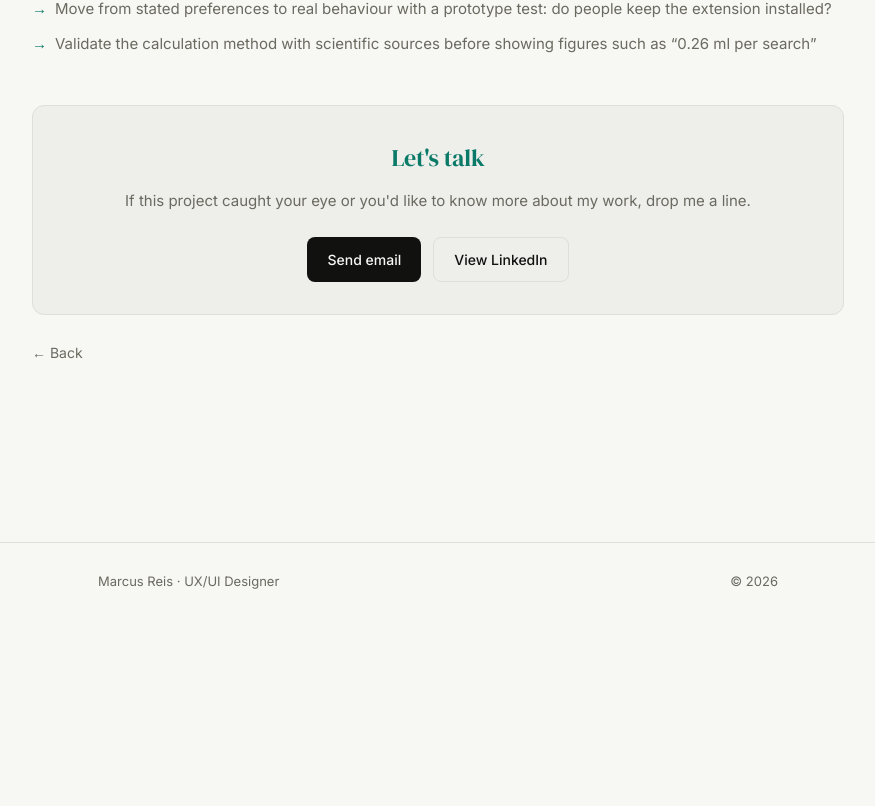
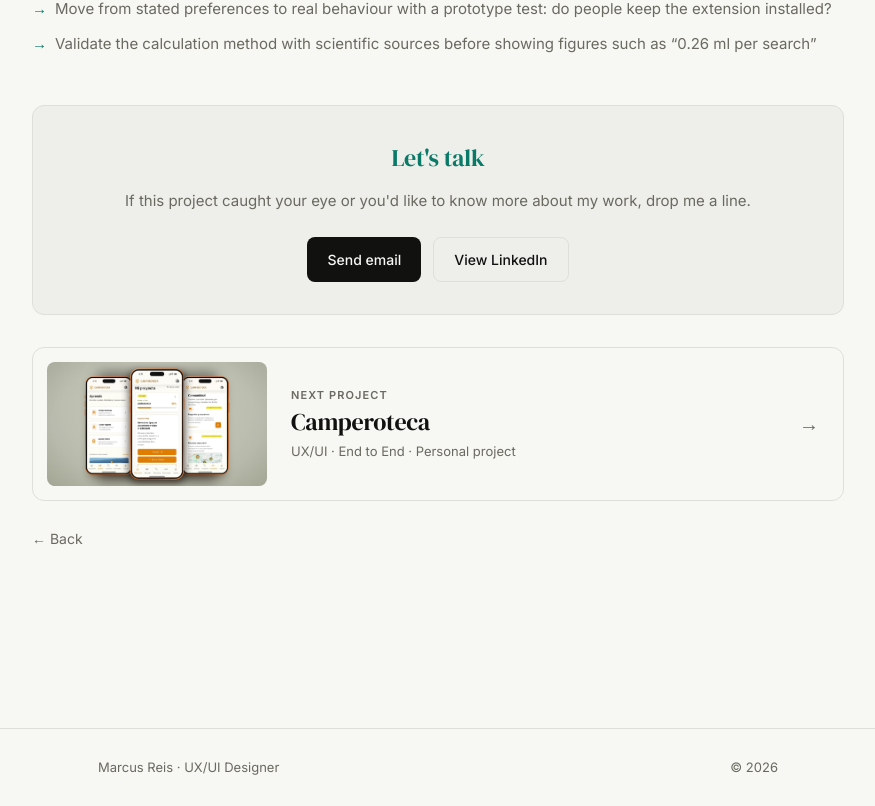
Before and after one commit to mvreissilva/mvreis_portafolio, a Next.js app: page /en/work/riptide in a window 1280 px wide. Shown: the part 8161-8967 px from the top of the page, without its empty margins (202-1077 px from the left). Before the commit the page ends 8781 px from the top, so only its background shows below. Built offline with nearby package versions, Linux system fonts and the light colour scheme.

Commit message:
Case studies: tarjeta 'Siguiente proyecto' al final (preview)
Co-Authored-By: Claude Opus 5.5 <noreply@anthropic.com>
Claude-Session: https://claude.ai/code/session_01BVwbc6KKsV18LtJHByUVY1

```diff
--- a/app/[lang]/work/camperoteca/page.tsx
+++ b/app/[lang]/work/camperoteca/page.tsx
@@ -7,6 +7,7 @@ import Link from "next/link";
 import Image from "next/image";
 import { Reveal } from "@/components/ui/Reveal";
 import CaseStudyNav from "@/components/ui/CaseStudyNav";
+import NextProject from "@/components/ui/NextProject";
 
 interface Props {
   params: Promise<{ lang: string }>;
@@ -1543,6 +1544,8 @@ export default async function CamperotecaPage({ params }: Props) {
             </div>
           </div>
 
+          <NextProject lang={lang} current="camperoteca" />
+
           {/* Volver */}
           <div style={{ display: "flex", gap: "1rem", flexWrap: "wrap", alignItems: "center", marginTop: "1.5rem" }}>
             <Link
--- a/app/[lang]/work/riptide/page.tsx
+++ b/app/[lang]/work/riptide/page.tsx
@@ -2,6 +2,7 @@ import type { Metadata } from "next";
 import Link from "next/link";
 import { LANGS, type Lang } from "@/lib/i18n";
 import CaseStudyNav from "@/components/ui/CaseStudyNav";
+import NextProject from "@/components/ui/NextProject";
 import ZoomableImage from "@/components/ui/ZoomableImage";
 import { Reveal } from "@/components/ui/Reveal";
 import { pageMetadata } from "@/lib/site";
@@ -658,6 +659,8 @@ export default async function RiptidePage({ params }: { params: Promise<{ lang:
           </div>
         </div>
 
+        <NextProject lang={lang} current="riptide" />
+
         <div style={{ marginTop: "1.5rem" }}>
           <Link href={`/${lang}`} style={{ fontSize: "0.875rem", color: "var(--muted)", textDecoration: "none" }}>{C.back}</Link>
         </div>
--- a/app/globals.css
+++ b/app/globals.css
@@ -144,3 +144,32 @@ details > summary::-webkit-details-marker { display: none; }
   .zi-scroll { justify-content: flex-start; }
   .zi-full { max-width: none; max-height: none; width: 1400px; }
 }
+
+/* ── Siguiente proyecto (final de case study) ── */
+.next-project {
+  display: grid; grid-template-columns: 220px 1fr auto; align-items: center; gap: 1.5rem;
+  margin-top: 2rem; padding: 0.875rem 1.5rem 0.875rem 0.875rem;
+  border: 1px solid var(--border); border-radius: 0.75rem;
+  color: var(--ink); text-decoration: none;
+  transition: border-color 0.2s, background-color 0.2s;
+}
+.next-project:hover { border-color: var(--accent); }
+.next-project:focus-visible { outline: 2px solid var(--accent); outline-offset: 3px; }
+.next-project__thumb {
+  position: relative; display: block; aspect-ratio: 16 / 9; border-radius: 0.5rem; overflow: hidden;
+  background: var(--surface);
+}
+.next-project__body { display: flex; flex-direction: column; gap: 0.25rem; min-width: 0; }
+.next-project__label {
+  font-size: 0.6875rem; font-weight: 600; letter-spacing: 0.1em; text-transform: uppercase; color: var(--muted);
+}
+.next-project__title { font-family: var(--font-serif); font-size: 1.5rem; line-height: 1.2; letter-spacing: -0.01em; }
+.next-project__tag { font-size: 0.8125rem; color: var(--muted); }
+.next-project__arrow { font-size: 1.25rem; color: var(--muted); transition: transform 0.2s, color 0.2s; }
+.next-project:hover .next-project__arrow { color: var(--accent); transform: translateX(4px); }
+.next-project:hover .next-project__title { color: var(--accent); }
+@media (max-width: 640px) {
+  .next-project { grid-template-columns: 1fr auto; gap: 1rem; padding: 0.75rem 1.25rem 1.25rem 0.75rem; }
+  .next-project__thumb { grid-column: 1 / -1; }
+  .next-project__body { padding-left: 0.5rem; }
+}
--- /dev/null
+++ b/components/ui/NextProject.tsx
@@ -0,0 +1,41 @@
+import Link from "next/link";
+import Image from "next/image";
+import { t, LANGS, type Lang } from "@/lib/i18n";
+
+const LABEL: Record<Lang, string> = {
+  es: "Siguiente proyecto",
+  en: "Next project",
+  pt: "Próximo projeto",
+};
+
+/**
+ * Tarjeta "Siguiente proyecto" al final de cada case study.
+ * Recorre la lista de proyectos de lib/i18n en orden y vuelve al primero al llegar al final.
+ */
+export default function NextProject({ lang: rawLang, current }: { lang: string; current: string }) {
+  const lang: Lang = (LANGS as readonly string[]).includes(rawLang) ? (rawLang as Lang) : "es";
+  const projects = t[lang].projects as Record<string, { title: string; tag: string; cover: string }>;
+  const slugs = Object.keys(projects);
+  if (slugs.length < 2) return null;
+  const i = slugs.indexOf(current);
+  const slug = slugs[(i + 1) % slugs.length];
+  const p = projects[slug];
+
+  return (
+    <Link
+      href={`/${lang}/work/${slug}`}
+      className="next-project"
+      aria-label={`${LABEL[lang]}: ${p.title}`}
+    >
+      <span className="next-project__thumb">
+        <Image src={p.cover} alt="" fill sizes="(max-width: 640px) 100vw, 280px" style={{ objectFit: "cover" }} />
+      </span>
+      <span className="next-project__body">
+        <span className="next-project__label">{LABEL[lang]}</span>
+        <span className="next-project__title">{p.title}</span>
+        <span className="next-project__tag">{p.tag}</span>
+      </span>
+      <span className="next-project__arrow" aria-hidden="true">→</span>
+    </Link>
+  );
+}
```
